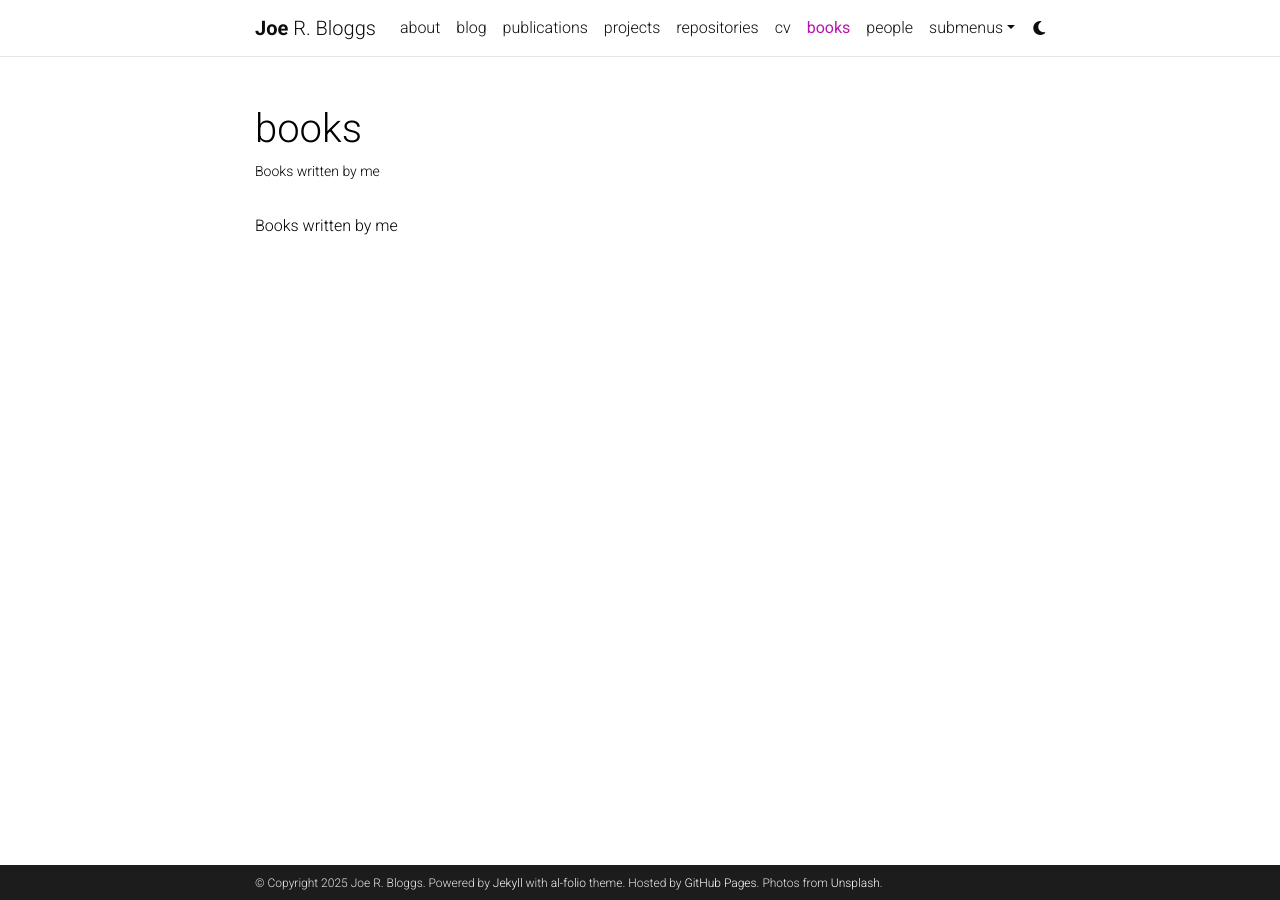
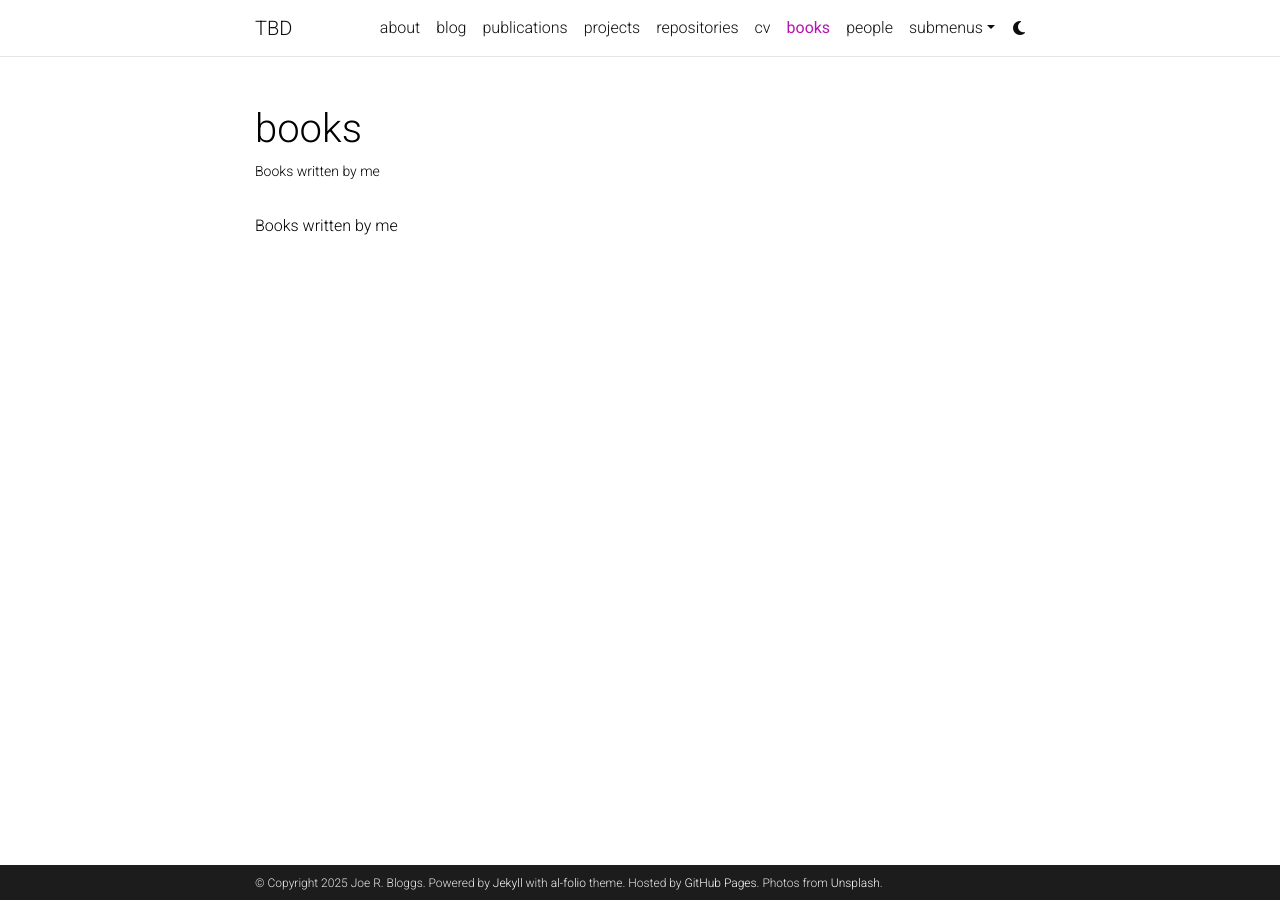
Before and after one commit to srp81/srp81.github.io, a Jekyll site: the page built from _pages/books.md, in a window 1280 px wide. Built offline with Jekyll 4.4.1, drawn with Linux system fonts in a browser that asks for light colours; comment, search, counter and statistics services are not loaded; a style sheet for code colours, icons or effects is not loaded.

Commit message:
change bio + title

```diff
--- a/_config.yml
+++ b/_config.yml
@@ -2,7 +2,7 @@
 # Site settings
 # -----------------------------------------------------------------------------
 
-title: blank # the website title (if blank, full name will be used instead)
+title: TBD # the website title (if blank, full name will be used instead)
 first_name: Joe
 middle_name: R.
 last_name: Bloggs
```
Also changed, not shown: _pages/about.md (+2 -0 lines).
